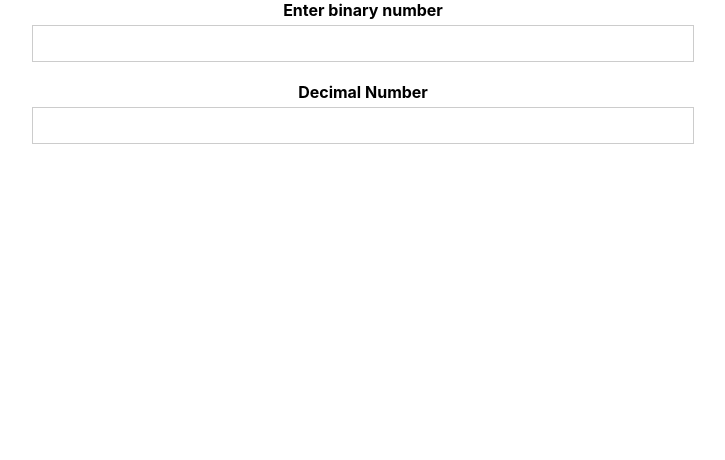
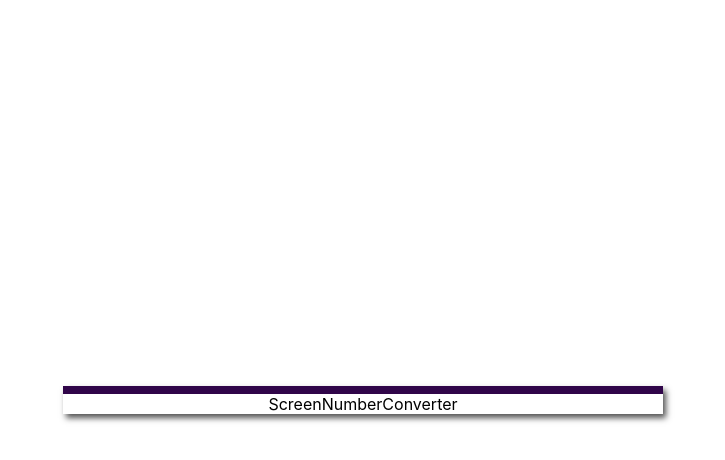
Before and after one commit to LluisSalas/Bin2Dec, a React (Create React App) app: page / in a window 1280 px wide. Shown: the top 460 px of the page, without its empty margins (277-1002 px from the left). Built offline with nearby package versions, Linux system fonts and the light colour scheme.

Commit message:
feature(componnets): number converter box component

```diff
--- a/src/app/App.css
+++ /dev/null
@@ -1,3 +0,0 @@
-.App {
-  text-align: center;
-}
--- a/src/app/App.js
+++ b/src/app/App.js
@@ -1,14 +1,11 @@
 // React
 import React, { Component } from 'react';
-
-// Styles
-import './App.css';
 
 // Utils
 import NumberConverter from '../utils/NumberConverter';
 
-// Form Components
-import { Input } from '../components/UI/input/input';
+// Screens
+import { ScreenNumberConverter } from '../screens/NumberConverter/NumberConverter';
 
 class App extends Component {
 
@@ -29,8 +26,10 @@ class App extends Component {
   }
 
   render() {
-
     return (
+      <ScreenNumberConverter />
+    )
+    /*return (
       <div className="App">
         <Input
           id="binaryNumber"
@@ -47,7 +46,7 @@ class App extends Component {
           readOnly />
 
       </div>
-    );
+    );*/
   }
 
 }
--- /dev/null
+++ b/src/components/NumberConverter/Box/Box.css
@@ -0,0 +1,12 @@
+.NumberConverterBox {
+  position: relative;
+  left: 50%;
+  top: 50%;
+  transform: translate(-50%, -50%);
+  max-width: 600px;
+  border-top: 8px solid rgb(48, 5, 73);
+  text-align: center;
+  -webkit-box-shadow: 3px 4px 6px 0px rgba(82,82,82,1);
+  -moz-box-shadow: 3px 4px 6px 0px rgba(82,82,82,1);
+  box-shadow: 3px 4px 6px 0px rgba(82,82,82,1);
+}
--- /dev/null
+++ b/src/components/NumberConverter/Box/Box.jsx
@@ -0,0 +1,9 @@
+import React from 'react';
+
+import './Box.css';
+
+export const NumberConverterBox = (props) => (
+  <div className="NumberConverterBox">
+    { props.children }
+  </div>
+);
--- a/src/components/UI/input/input.js
+++ b/src/components/UI/Input/Input.jsx
@@ -1,6 +1,6 @@
 import React from 'react';
 
-import './input.css';
+import './Input.css';
 
 export const Input = ( {
   handleChange,
--- /dev/null
+++ b/src/screens/NumberConverter/NumberConverter.css
@@ -0,0 +1,4 @@
+.ScreenNumberConverter {
+  width: 100%;
+  height: 100vh;
+}
--- /dev/null
+++ b/src/screens/NumberConverter/NumberConverter.jsx
@@ -0,0 +1,11 @@
+import React from 'react';
+
+import './NumberConverter.css';
+
+import { NumberConverterBox } from '../../components/NumberConverter/Box/Box';
+
+export const ScreenNumberConverter = (props) => (
+  <div className="ScreenNumberConverter">
+    <NumberConverterBox>ScreenNumberConverter</NumberConverterBox>
+  </div>
+)
```
